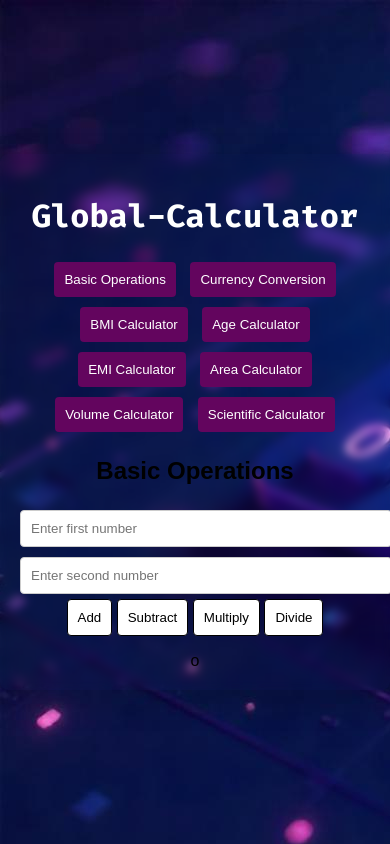
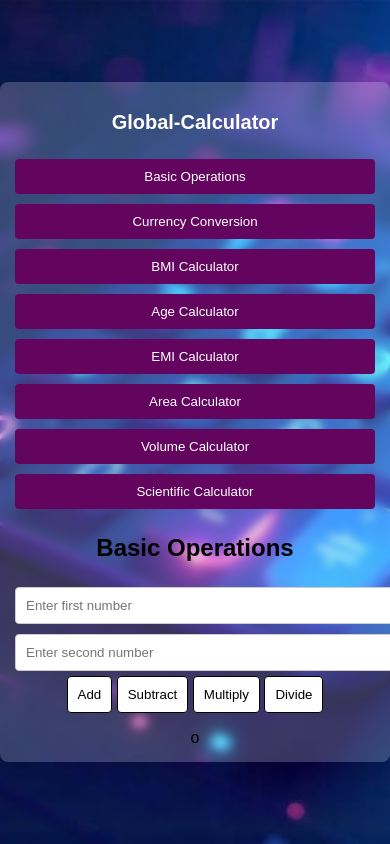
Before and after one commit to Manikandan0CSE/Global, a plain HTML site: page index.html in a window 390 px wide. Drawn offline with Linux system fonts and the light colour scheme.

Commit message:
small correction for css

```diff
--- a/styles.css
+++ b/styles.css
@@ -1,4 +1,4 @@
-body {
+ body{
       font-family: Arial, sans-serif;
       background-color: #f4f4f4;
       display: flex;
@@ -8,28 +8,26 @@ body {
       margin: 0;
       background-image: url(/Global/img/freepik__a-modern-sleek-calculatorthemed-background-featuri__90155\ \(1\).jpeg);
       background-repeat: no-repeat;
-
+      background-size: cover;
+      background-position: center;
+      -webkit-font-smoothing: antialiased;
+      -moz-osx-font-smoothing: grayscale;
     }
 
     .container {
-    /* background: #fff; */
+      max-width: 90%;
+      width: 400px;
       padding: 20px;
       border-radius: 8px;
-    /* border: 2px solid white; */
-    box-shadow: 1px  10px 25px 10px rgba(0, 0, 0, 0.1);
-    width: 400px;
+      box-shadow: 1px 10px 25px 10px rgba(0, 0, 0, 0.1);
       text-align: center;
       backdrop-filter: blur(5px);
-
+      background-color: rgba(255, 255, 255, 0.2);
     }
 
     h1 {
       margin-bottom: 20px;
-    color: #ffffff;
-      font-family: "Fira Code", monospace;
-  font-optical-sizing: auto;
-  font-weight: bold;
-  font-style: normal
+      color: #fff;
     }
 
     .menu button {
@@ -74,4 +72,22 @@ body {
     p {
       margin-top: 10px;
       font-weight: bold;
+      color: #fff;
     }
+
+    /* Responsive styles for mobile */
+    @media (max-width: 480px) {
+      .container {
+        padding: 15px;
+        max-width: 95%;
+      }
+
+      h1 {
+        font-size: 20px;
+      }
+
+      .menu button {
+        width: 100%;
+        margin: 5px 0;
+      }
+    }
```
Lines whose indentation alone changed are shown as unchanged.
